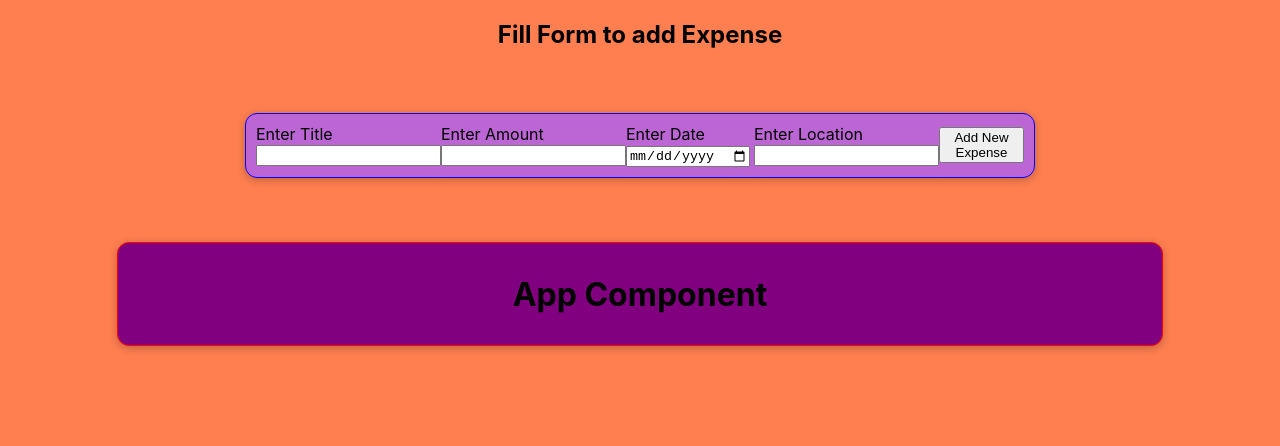
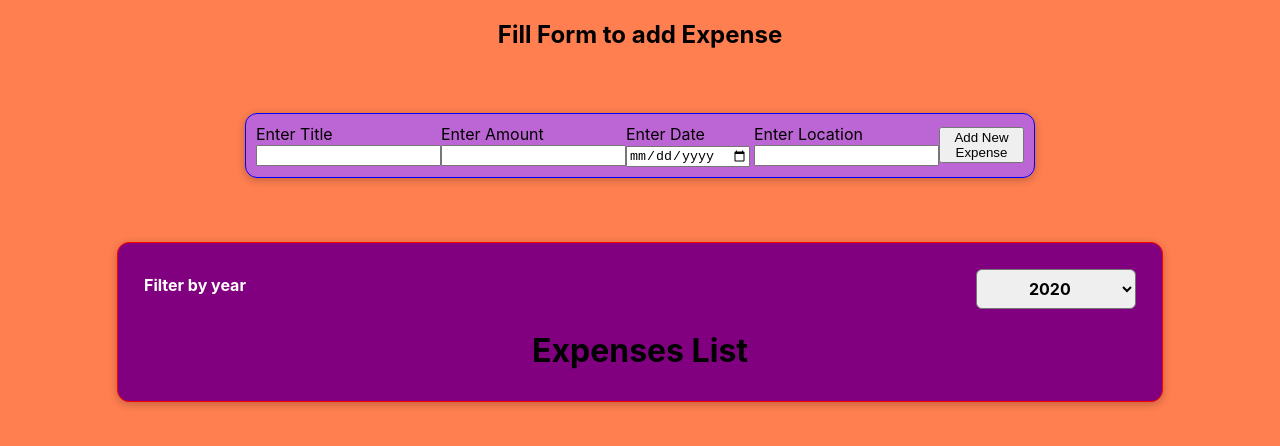
Before and after one commit to Lakshya000007/React_Expense_Tracker_Project, a React (Create React App) app: page / in a window 1280 px wide. Shown: the top 446 px of the page. Built offline with nearby package versions, Linux system fonts and the light colour scheme.

Commit message:
Adding Filter

```diff
--- a/src/App.js
+++ b/src/App.js
@@ -3,9 +3,16 @@
 import ExpenseForm from "./components/AddExpense/ExpenseForm";
 import ExpenseItem from "./components/Expenses/ExpenseItem";
 import Card from "./components/UI/Card";
+import ExpensesFilter from "./components/Expenses/ExpensesFilter";
 
 function App() {
   const [expenses, setExpense] = useState([]);
+
+  const [filteredYear, setFilteredYear] = useState("2020");
+
+  const filterChangeHandler = (selectedYear) => {
+    setFilteredYear(selectedYear);
+  };
 
   const addExpenseHandler = (newExpense) => {
     setExpense([...expenses, newExpense]);
@@ -21,8 +28,12 @@
       <ExpenseForm addExpenseHandler={addExpenseHandler} />
 
       <Card>
+        <ExpensesFilter
+          selected={filteredYear}
+          onChangeFilter={filterChangeHandler}
+        />
         <h1>
-          <center>App Component</center>
+          <center>Expenses List</center>
         </h1>
 
         {expenses.map((expense) => {
--- /dev/null
+++ b/src/components/Expenses/ExpensesFilter.css
@@ -0,0 +1,24 @@
+.expenses-filter {
+  color: white;
+  padding: 0 1rem;
+}
+
+.expenses-filter__control {
+  display: flex;
+  width: 100%;
+  align-items: center;
+  justify-content: space-between;
+  margin: 1rem 0;
+}
+
+.expenses-filter label {
+  font-weight: bold;
+  margin-bottom: 0.5rem;
+}
+
+.expenses-filter select {
+  font: inherit;
+  padding: 0.5rem 3rem;
+  font-weight: bold;
+  border-radius: 6px;
+}
--- /dev/null
+++ b/src/components/Expenses/ExpensesFilter.js
@@ -0,0 +1,25 @@
+import React from "react";
+
+import "./ExpensesFilter.css";
+
+const ExpensesFilter = (props) => {
+  const dropdownChangeHandler = (event) => {
+    props.onChangeFilter(event.target.value);
+  };
+
+  return (
+    <div className="expenses-filter">
+      <div className="expenses-filter__control">
+        <label>Filter by year</label>
+        <select value={props.selected} onChange={dropdownChangeHandler}>
+          <option value="2022">2022</option>
+          <option value="2021">2021</option>
+          <option value="2020">2020</option>
+          <option value="2019">2019</option>
+        </select>
+      </div>
+    </div>
+  );
+};
+
+export default ExpensesFilter;
```
